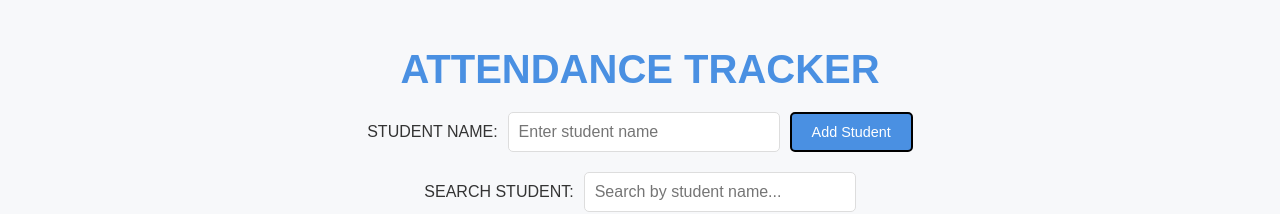
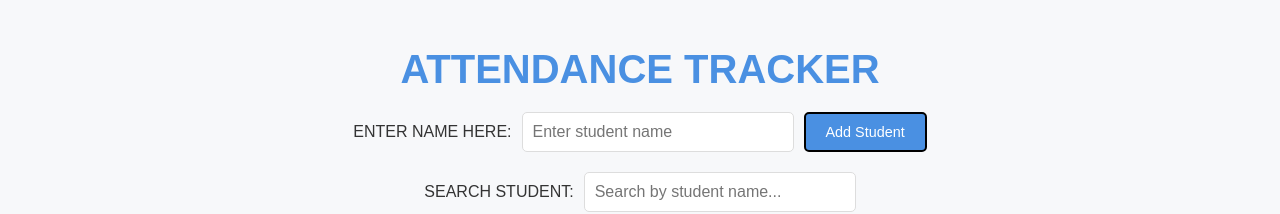
Before and after one commit to Aljawaab/class-register, a React (Create React App) app: page / in a window 1280 px wide. Shown: the top 214 px of the page. Built offline with nearby package versions, Linux system fonts and the light colour scheme; no server answers.

Commit message:
change_form_label

```diff
--- a/src/Form.js
+++ b/src/Form.js
@@ -30,7 +30,7 @@ function Form({ addStudent }) {
 
   return (
     <form onSubmit={handleSubmit}>
-      <label>STUDENT NAME:</label>
+      <label>ENTER NAME HERE:</label>
       <input
         type="text"
         value={name}
```
